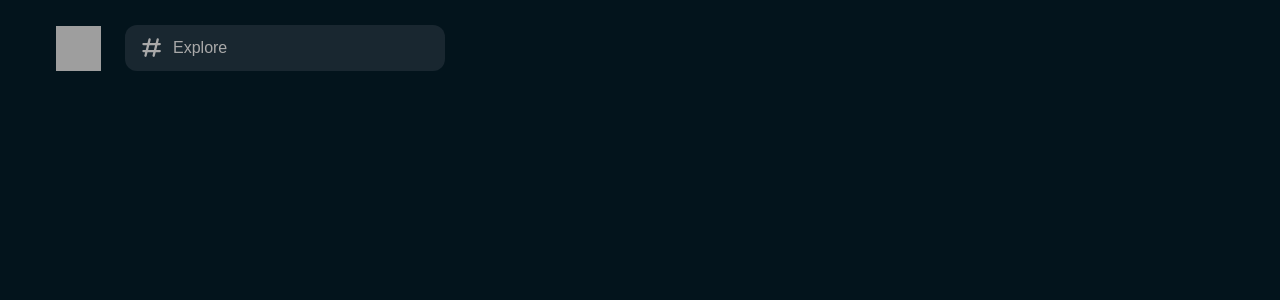
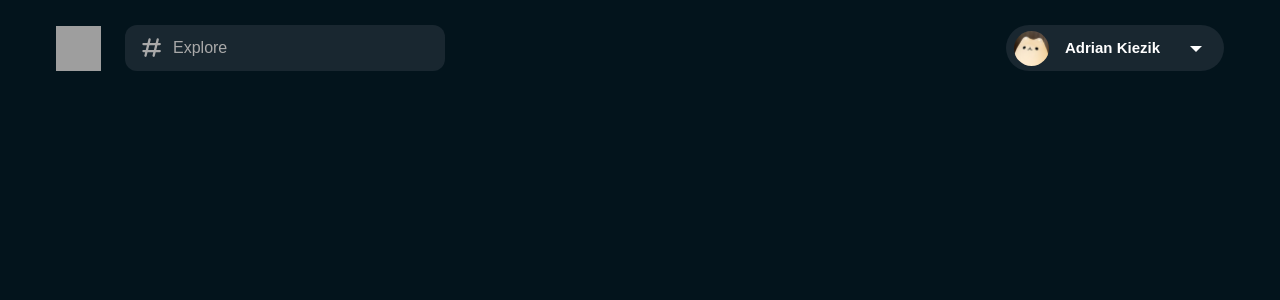
Before and after one commit to adriankiezik/Twitter-Next.js, a Next.js app: page / in a window 1280 px wide. Shown: the top 300 px of the page. Built offline with nearby package versions, Linux system fonts and the light colour scheme; grey boxes are pictures that could not be loaded.

Commit message:
Create nav profile button

```diff
--- a/components/Navbar.tsx
+++ b/components/Navbar.tsx
@@ -2,10 +2,14 @@ import React from "react";
 
 import Image from "next/image";
 
-const Navbar: React.FC = () => {
+interface NavProps {
+  username: string;
+}
+
+const Navbar: React.FC<NavProps> = ({ username }) => {
   return (
-    <nav className="w-full h-24">
-      <div className="h-full flex items-center gap-6 ml-14">
+    <nav className="flex w-full h-24 items-center">
+      <div className="h-full flex items-center gap-6 ml-14 mr-auto">
         <Image
           src="/images/twitter.svg"
           width={45}
@@ -31,6 +35,24 @@ const Navbar: React.FC = () => {
             placeholder:text-[#a9a9a9] placeholder:text-[16px]"
         />
       </div>
+      <div
+        className="flex justify-between items-center h-[46px] gap-4 mr-14 bg-background leading-[48px]
+         text-white rounded-full cursor-pointer px-2"
+      >
+        <Image
+          src="/images/avatar.png"
+          width={35}
+          height={35}
+          className="rounded-full"
+        />
+        <span className="text-[15px] font-semibold">{username}</span>
+        <Image
+          src="/images/dropdown.svg"
+          width={40}
+          height={30}
+          className="scale-[40%] translate-y-[1px]"
+        />
+      </div>
     </nav>
   );
 };
--- a/pages/index.tsx
+++ b/pages/index.tsx
@@ -12,7 +12,7 @@ const HomePage: NextPage = () => {
       <Head>
         <title>Home / Twitter</title>
       </Head>
-      <Navbar />
+      <Navbar username="Adrian Kiezik" />
     </React.Fragment>
   );
 };
```
Also changed, not shown: public/images/avatar.png (added), public/images/dropdown.svg (added).
